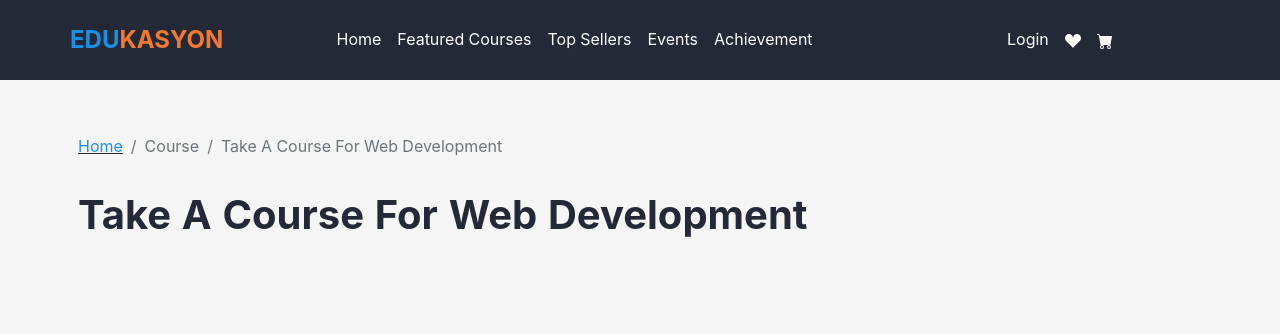
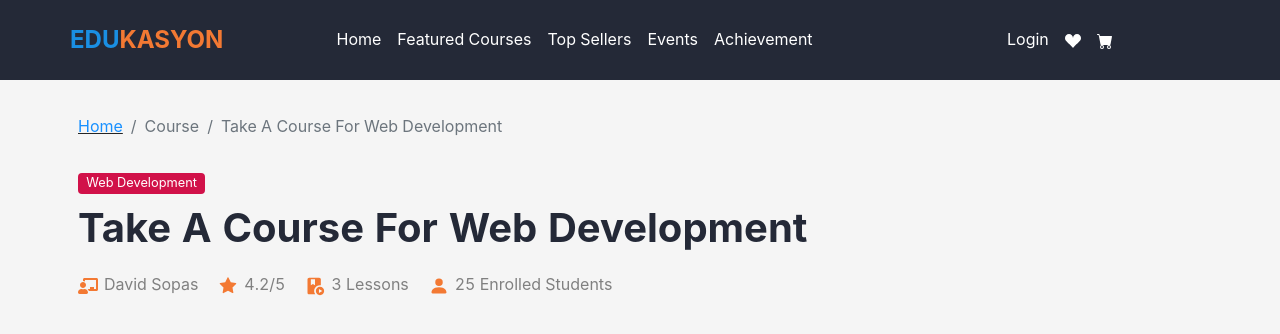
Before and after one commit to jklagrosa/Online-Learning-Web-Application, a Next.js app: page /course/1 in a window 1280 px wide. Shown: the top 334 px of the page. Built offline with nearby package versions, Linux system fonts and the light colour scheme.

Commit message:
Added row, col in course pages

```diff
--- a/pages/course/[id].js
+++ b/pages/course/[id].js
@@ -1,8 +1,13 @@
 import styles from "../../styles/COURSE.module.scss";
-import { Container, Row, Col, Breadcrumb } from "react-bootstrap";
+import { Container, Row, Col, Breadcrumb, Badge } from "react-bootstrap";
 import Nav from "../../components/Nav";
 import Footer from "../../components/Footer";
 import Copyright from "../../components/Copyright";
+
+import { AiFillStar, AiFillCaretRight } from "react-icons/ai";
+import { BsPersonFill } from "react-icons/bs";
+import { FaChalkboardTeacher } from "react-icons/fa";
+import { MdPlayLesson } from "react-icons/md";
 
 const CourseID = () => {
   return (
@@ -32,8 +37,37 @@ const CourseID = () => {
                 {/* ================================= */}
 
                 <div className={styles._course_header_details}>
+                  <Badge className={styles._course_tag}>Web Development</Badge>{" "}
                   <h1>Take A Course For Web Development</h1>
+                  <div className={styles._course_contents}>
+                    <span>
+                      <FaChalkboardTeacher
+                        className={styles._course_contents_ICONS}
+                      />{" "}
+                      David Sopas
+                    </span>
+                    {/*  */}
+                    <span>
+                      <AiFillStar className={styles._course_contents_ICONS} />{" "}
+                      4.2/5
+                    </span>
+                    {/*  */}
+                    <span>
+                      <MdPlayLesson className={styles._course_contents_ICONS} />{" "}
+                      3 Lessons
+                    </span>
+                    {/*  */}
+                    <span>
+                      <BsPersonFill className={styles._course_contents_ICONS} />{" "}
+                      25 Enrolled Students
+                    </span>
+                  </div>
                 </div>
+
+
+                {/* COURSE OVERVIEW */}
+
+
               </Col>
             </Row>
           </div>
--- a/styles/COURSE.module.scss
+++ b/styles/COURSE.module.scss
@@ -23,18 +23,43 @@
     }
 
     ._course_header_section{
-        padding-top: 70px;
+        padding: 50px 0;
         width: 100%;
-        min-height: 300px;
 
       ._course_header_details{
         margin-top: 2rem;
 
         h1{
             margin: 0;
+            max-width: 800px;
+            width: 100%;
             font-size: 2.5rem;
             font-weight: 700;
             color: $BLACK;
+            margin-top: 0.6rem;
+        }
+
+        ._course_tag{
+            font-size: 0.8rem;
+            font-weight: 400;
+            background-color: $RED !important;
+        }
+
+        ._course_contents{
+            margin-top: 1.25rem;
+
+
+            span{
+                margin-right: 1.25rem;
+                font-size: 1rem;
+                color: gray;
+            }
+
+            ._course_contents_ICONS{
+                margin-right: 0.1rem;
+                font-size: 1.25rem;
+                color: $ORANGE;
+            }
         }
       }
 
```
